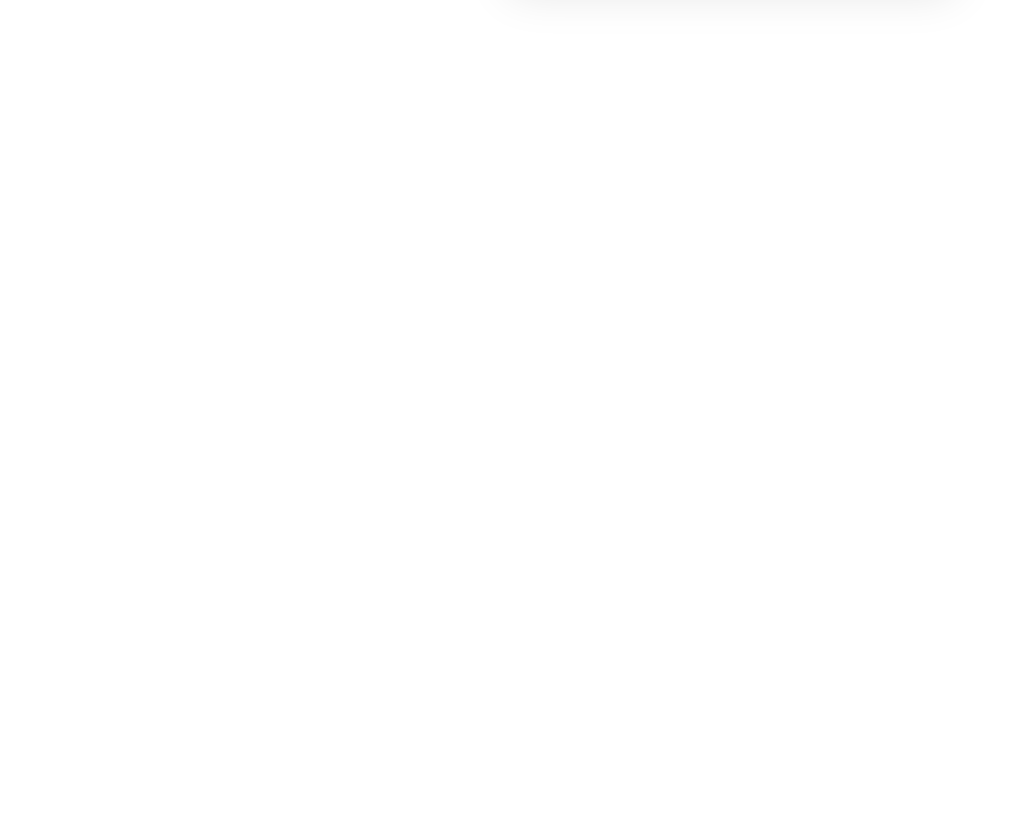
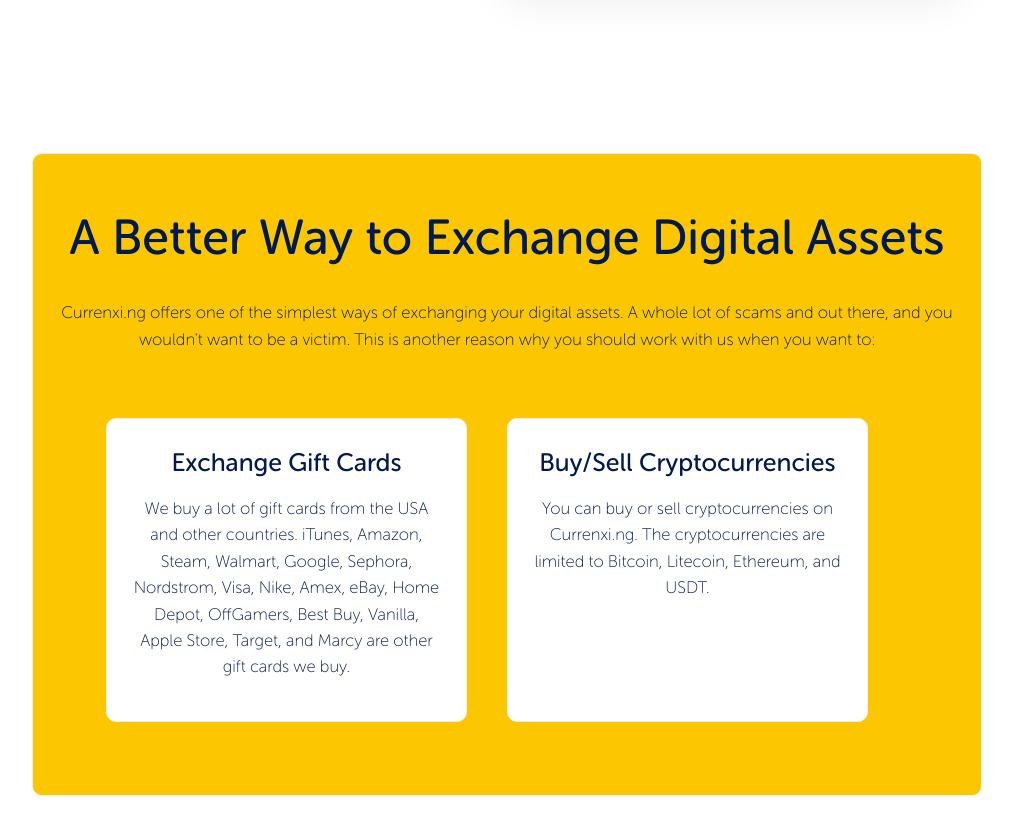
Before and after one commit to sunnextt/curcy-app, a React (Create React App) app: page / in a window 1280 px wide. Shown: the part 3889-4723 px from the top of the page, without its empty margins (133-1146 px from the left). Before the commit the page ends 3993 px from the top, so only its background shows below. Built offline with nearby package versions, Linux system fonts and the light colour scheme.

Commit message:
section a better way

```diff
--- a/src/Pages/Home/index.js
+++ b/src/Pages/Home/index.js
@@ -4,6 +4,7 @@
 import Story from './sectionOurStory';
 import WhyCurrenxi from './sectionWhyCurrenxi';
 import GetStarted from './sectionGetStarted';
+import ABetterWay from './sectionABetterWay';
 
 const Home = () => {
   return (
@@ -13,6 +14,7 @@
       <Story />
       <WhyCurrenxi />
       <GetStarted />
+      <ABetterWay />
     </Layout.Content>
   );
 };
--- /dev/null
+++ b/src/Pages/Home/sectionABetterWay/index.js
@@ -0,0 +1,43 @@
+import Row from 'components/Row';
+import Col from 'components/Col';
+import { CardOuter, CardInner } from './styled';
+
+const ABetterWay = () => {
+  return (
+    <Row>
+      <Col>
+        <CardOuter>
+          <h1>A Better Way to Exchange Digital Assets</h1>
+          <p>
+            Currenxi.ng offers one of the simplest ways of exchanging your digital assets. A whole lot of scams and out
+            there, and you wouldn't want to be a victim. This is another reason why you should work with us when you
+            want to:
+          </p>
+          <Row style={{ padding: '3.5rem' }}>
+            <Col span={24} md={12}>
+              <CardInner>
+                <h4>Exchange Gift Cards</h4>
+                <p>
+                  We buy a lot of gift cards from the USA and other countries. iTunes, Amazon, Steam, Walmart, Google,
+                  Sephora, Nordstrom, Visa, Nike, Amex, eBay, Home Depot, OffGamers, Best Buy, Vanilla, Apple Store,
+                  Target, and Marcy are other gift cards we buy.
+                </p>
+              </CardInner>
+            </Col>
+            <Col span={24} md={12}>
+              <CardInner>
+                <h4>Buy/Sell Cryptocurrencies</h4>
+                <p>
+                  You can buy or sell cryptocurrencies on Currenxi.ng. The cryptocurrencies are limited to Bitcoin,
+                  Litecoin, Ethereum, and USDT.
+                </p>
+              </CardInner>
+            </Col>
+          </Row>
+        </CardOuter>
+      </Col>
+    </Row>
+  );
+};
+
+export default ABetterWay;
--- /dev/null
+++ b/src/Pages/Home/sectionABetterWay/styled.js
@@ -0,0 +1,18 @@
+import styled from 'styled-components';
+import Card from 'components/Card';
+
+export const CardOuter = styled(Card)`
+  background: ${({ theme }) => theme.colors.yellow[100]};
+  margin: auto;
+  width: 95%;
+
+  h1,
+  h4,
+  p {
+    color: ${({ theme }) => theme.colors.blue[100]};
+  }
+`;
+
+export const CardInner = styled(Card)`
+  height: 100%;
+`;
```
